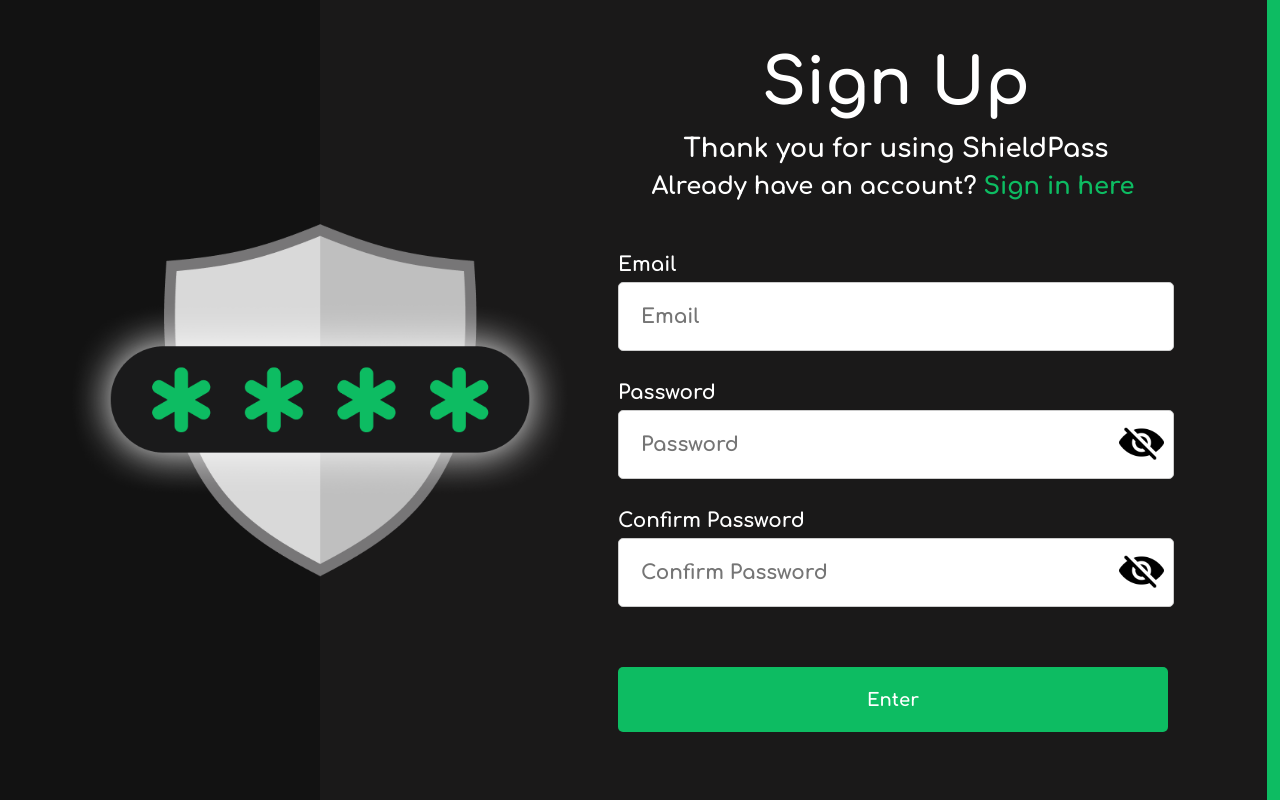
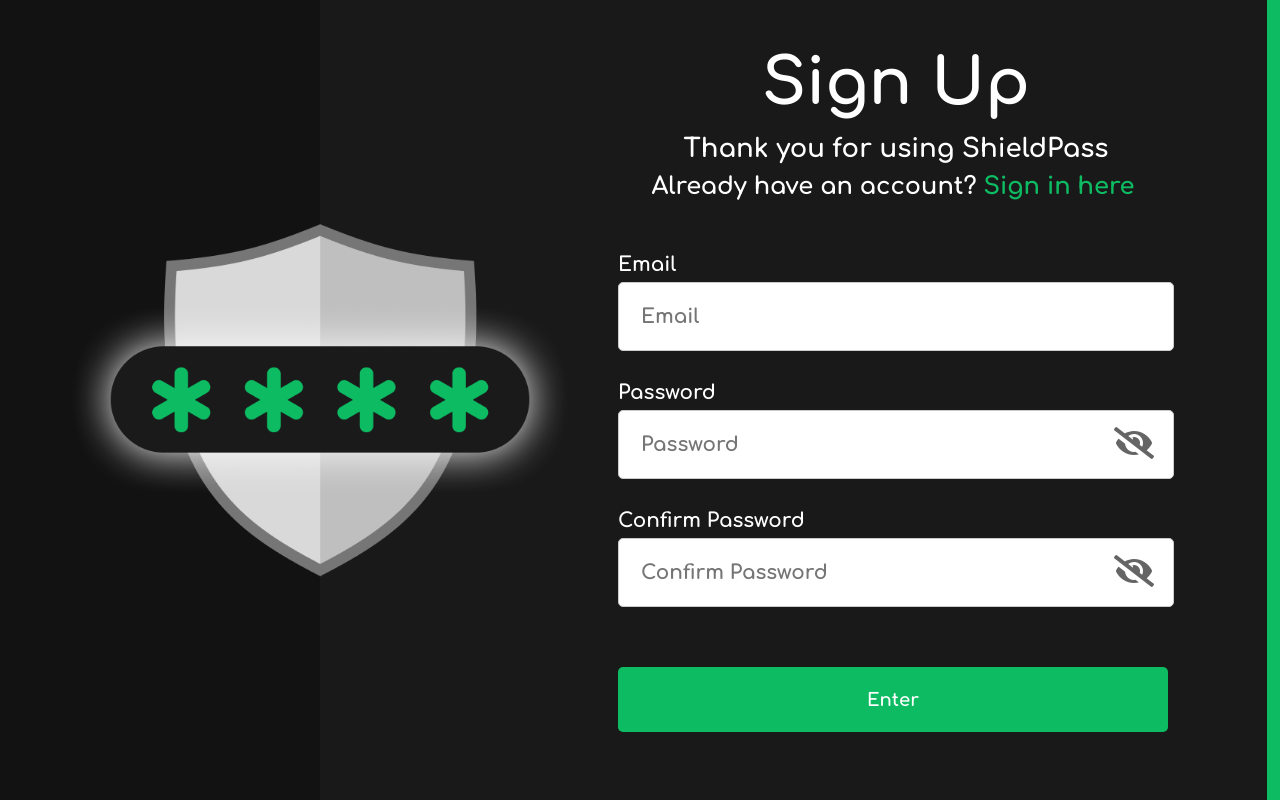
Before and after one commit to parrishl21/shieldPass, a Flask app: page /sign_up in a window 1280 px wide. Run offline with Flask 3, Linux system fonts and the light colour scheme; some libraries are stand-ins or nearby versions.

Commit message:
removing eyes as images

```diff
--- a/static/css/sign_up_page.css
+++ b/static/css/sign_up_page.css
@@ -93,9 +93,49 @@
     right: 10px;
     cursor: pointer;
 }
-.show-password-image {
-    width: 45px;
-    height: auto;
+#showImg1 {
+    position: absolute;
+    cursor: pointer;
+    color: black;
+    right: 10px;
+    top: 7px;
+    opacity: .6;
+}
+#showImg1:hover {
+    opacity: .8;
+}
+#showImg2 {
+    position: absolute;
+    cursor: pointer;
+    color: black;
+    right: 10px;
+    top: 7px;
+    opacity: .6;
+}
+#showImg2:hover {
+    opacity: .8;
+}
+#hideImg1 {
+    position: absolute;
+    cursor: pointer;
+    color: black;
+    right: 10px;
+    top: 7px;
+    opacity: .6;
+}
+#hideImg1:hover {
+    opacity: .8;
+}
+#hideImg2 {
+    position: absolute;
+    cursor: pointer;
+    color: black;
+    right: 10px;
+    top: 7px;
+    opacity: .6;
+}
+#hideImg2:hover {
+    opacity: .8;
 }
 .enter-button {
     position: relative;
--- a/templates/sign_up.html
+++ b/templates/sign_up.html
@@ -6,6 +6,7 @@
     <title>Sign Up Page</title>
     <link rel="stylesheet" href="{{ url_for('static', filename='css/global.css') }}">
     <link rel="stylesheet" href="{{ url_for('static', filename='css/sign_up_page.css') }}">
+    <link rel="stylesheet" href="https://use.fontawesome.com/releases/v5.0.7/css/all.css">
 </head>
 
 <body>
@@ -30,8 +31,8 @@
         <div class="password-container">
           <input class="input" id="password_input" name="password_input" type="password" placeholder="Password">
           <span class="show-password" onclick="togglePasswordVisibility1()">
-            <img class="show-password-image" src="{{ url_for('static', filename='images/slash_eye.png') }}" id="showImg1" alt="Show" style="display: inline;">
-            <img class="show-password-image" src="{{ url_for('static', filename='images/normal_eye.png') }}" id="hideImg1" alt="Hide" style="display: none;">
+            <i class="fa fa-eye-slash fa-2x" aria-hidden="true" id="showImg1" style="display: inline;"></i>
+            <i class="fa fa-eye fa-2x" aria-hidden="true" id="hideImg1" style="display: none;"></i>
           </span>
         </div>
       </div>
@@ -40,8 +41,8 @@
         <div class="password-container">
           <input class="input" id="password_confirm_input" name="password_confirm_input" type="password" placeholder="Confirm Password">
           <span class="show-password" onclick="togglePasswordVisibility2()">
-            <img class="show-password-image" src="{{ url_for('static', filename='images/slash_eye.png') }}" id="showImg2" alt="Show" style="display: inline;">
-            <img class="show-password-image" src="{{ url_for('static', filename='images/normal_eye.png') }}" id="hideImg2" alt="Hide" style="display: none;">
+            <i class="fa fa-eye-slash fa-2x" aria-hidden="true" id="showImg2" style="display: inline;"></i>
+            <i class="fa fa-eye fa-2x" aria-hidden="true" id="hideImg2" style="display: none;"></i>
           </span>
         </div>
         <p class="invalid_password" id="invalid_password">Password is not the same or is empty.</p>
```
Also changed, not shown: static/images/normal_eye.png (deleted), static/images/slash_eye.png (deleted).
